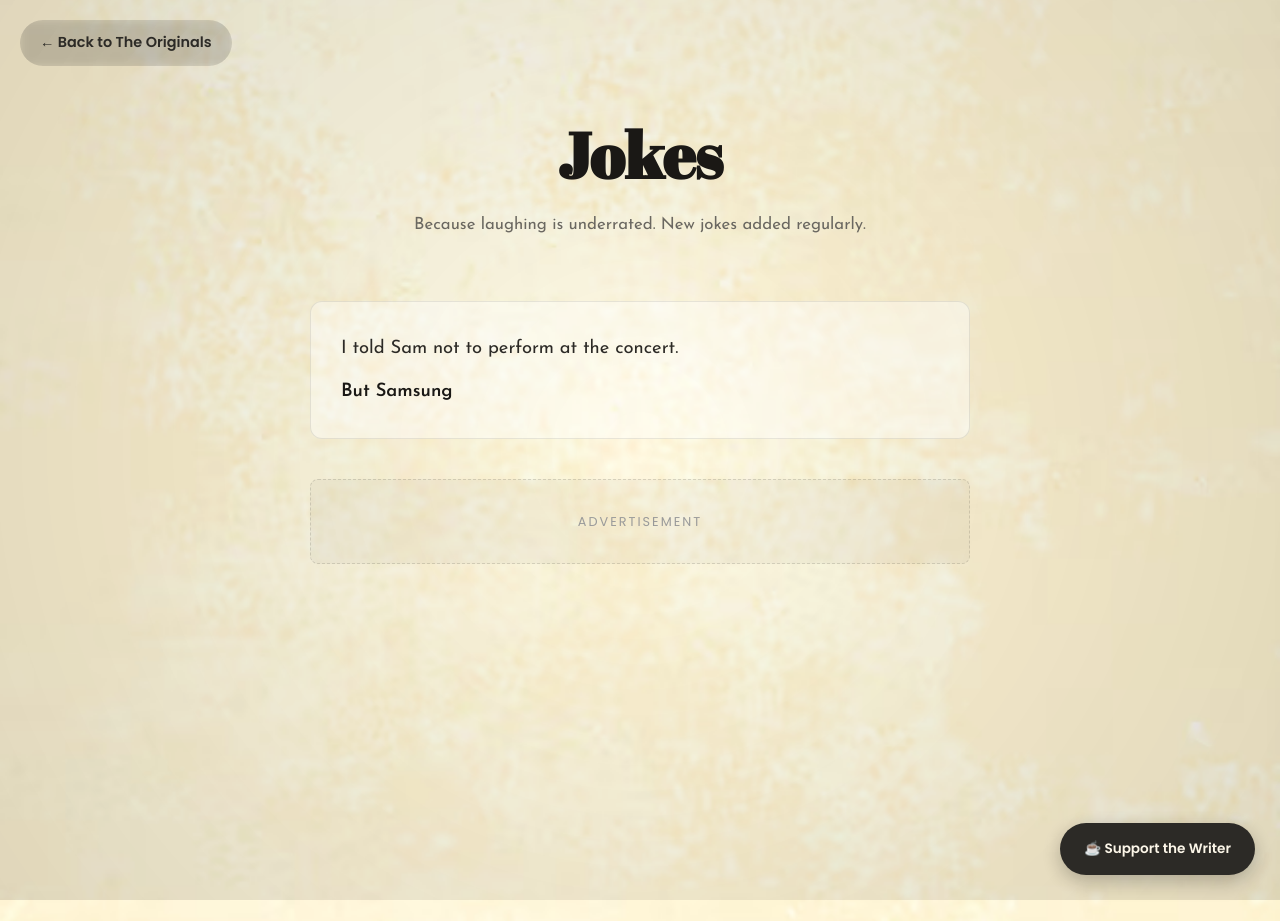
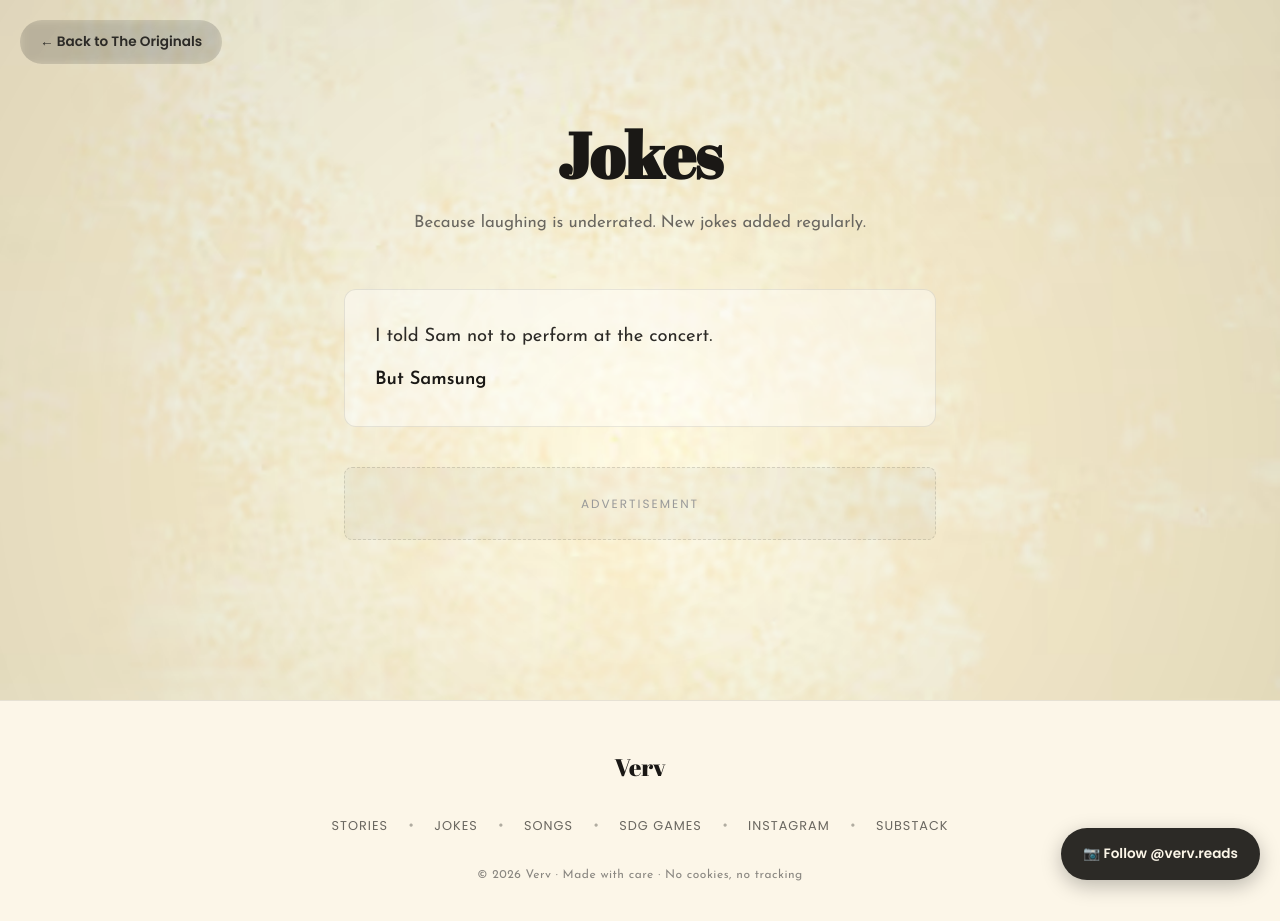
Before and after one commit to Rish-Man/Draft_Story_Site, a Jekyll site: the page built from jokes.html, in a window 1280 px wide. Built offline with Jekyll 4.4.1, drawn with Linux system fonts in a browser that asks for light colours.

Commit message:
Update jokes.html

```diff
--- a/jokes.html
+++ b/jokes.html
@@ -8,12 +8,16 @@
     <meta name="viewport" content="width=device-width, initial-scale=1.0">
     <title>Jokes | Verv</title>
 
+    <link rel="icon" type="image/png" href="verv-favicon.png">
+    <link rel="apple-touch-icon" href="verv-favicon.png">
+
     <link rel="preconnect" href="https://fonts.googleapis.com">
     <link rel="preconnect" href="https://fonts.gstatic.com" crossorigin>
     <link href="https://fonts.googleapis.com/css2?family=Abril+Fatface&family=Poppins:wght@300;400;600&family=Josefin+Sans:ital,wght@0,300;0,400;0,600;1,400&display=swap" rel="stylesheet">
 
     <style>
         * { margin: 0; padding: 0; box-sizing: border-box; }
+        html { overflow-x: hidden; }
 
         body {
             background-image: url('originals-bg.png.avif');
@@ -28,6 +32,7 @@
             overflow-x: hidden;
             animation: fadeInPage 0.8s ease forwards;
             opacity: 0;
+            -webkit-text-size-adjust: 100%;
         }
         @keyframes fadeInPage { from { opacity: 0; } to { opacity: 1; } }
 
@@ -43,64 +48,67 @@
             padding: 10px 20px;
             background: rgba(44, 42, 38, 0.1);
             color: #2c2a26; text-decoration: none; border-radius: 50px;
-            font-family: 'Poppins', sans-serif; font-size: 0.9rem; font-weight: 600;
-            backdrop-filter: blur(5px);
+            font-family: 'Poppins', sans-serif; font-size: 0.85rem; font-weight: 600;
+            backdrop-filter: blur(5px); -webkit-backdrop-filter: blur(5px);
             transition: background 0.3s ease, transform 0.3s ease;
             z-index: 100;
+            -webkit-tap-highlight-color: transparent;
         }
         .back-btn:hover { background: rgba(44, 42, 38, 0.2); transform: translateX(-3px); }
 
         .page-wrapper {
             max-width: 720px;
             margin: 0 auto;
-            padding: 120px 30px 100px 30px;
+            padding: clamp(100px, 15vw, 120px) 5vw 60px 5vw;
         }
 
         .page-heading {
             font-family: 'Abril Fatface', cursive;
-            font-size: clamp(2.5rem, 6vw, 4rem);
+            font-size: clamp(2.5rem, 10vw, 4rem);
             color: #1a1815; line-height: 1.1;
-            text-align: center; margin-bottom: 20px;
+            text-align: center; margin-bottom: 18px;
         }
 
         .page-subtitle {
             text-align: center; color: #6a6760;
-            margin-bottom: 60px; font-size: 1.05rem;
+            margin-bottom: 50px; font-size: clamp(0.95rem, 2.5vw, 1.05rem);
         }
 
         .joke {
             background: rgba(255, 255, 255, 0.4);
             border: 1px solid rgba(44, 42, 38, 0.1);
             border-radius: 12px;
-            padding: 30px;
-            margin-bottom: 20px;
+            padding: clamp(22px, 4vw, 30px);
+            margin-bottom: 18px;
             transition: transform 0.3s ease, background 0.3s ease;
         }
         .joke:hover { transform: translateY(-3px); background: rgba(255, 255, 255, 0.6); }
 
         .joke .setup {
-            font-size: 1.15rem; font-weight: 400;
+            font-size: clamp(1rem, 2.6vw, 1.15rem);
+            font-weight: 400;
             color: #2c2a26; margin-bottom: 10px;
         }
 
         .joke .punchline {
-            font-size: 1.15rem; font-weight: 600;
+            font-size: clamp(1rem, 2.6vw, 1.15rem);
+            font-weight: 600;
             color: #1a1815;
         }
 
         .ad-space {
-            margin: 40px 0; padding: 30px 20px; text-align: center;
+            margin: 40px 0; padding: 25px 20px; text-align: center;
             background: rgba(44, 42, 38, 0.04);
             border: 1px dashed rgba(44, 42, 38, 0.15);
             border-radius: 8px;
-            font-family: 'Poppins', sans-serif; font-size: 0.8rem; color: #999;
+            font-family: 'Poppins', sans-serif; font-size: 0.75rem; color: #999;
             text-transform: uppercase; letter-spacing: 2px;
         }
 
-        .support-btn {
-            position: fixed; bottom: 25px; right: 25px;
+        .follow-btn {
+            position: fixed; bottom: 20px; right: 20px;
             display: inline-flex; align-items: center; gap: 8px;
-            padding: 14px 24px;
+            padding: 14px 22px;
             background: #2c2a26; color: #fcf6e8;
             font-family: 'Poppins', sans-serif;
             font-size: 0.85rem; font-weight: 600; text-decoration: none;
@@ -108,12 +116,71 @@
             box-shadow: 0 6px 20px rgba(0,0,0,0.25);
             transition: transform 0.3s ease, box-shadow 0.3s ease;
             z-index: 999;
+            -webkit-tap-highlight-color: transparent;
         }
-        .support-btn:hover { transform: translateY(-3px); box-shadow: 0 10px 28px rgba(0,0,0,0.35); }
+        .follow-btn:hover { transform: translateY(-3px); box-shadow: 0 10px 28px rgba(0,0,0,0.35); }
+
+        footer {
+            background: #fcf6e8;
+            padding: 45px 5vw 35px 5vw;
+            text-align: center;
+            border-top: 1px solid rgba(44, 42, 38, 0.1);
+            margin-top: 60px;
+        }
+
+        .footer-inner {
+            max-width: 900px;
+            margin: 0 auto;
+        }
+
+        .footer-logo {
+            font-family: 'Abril Fatface', cursive;
+            font-size: 1.5rem;
+            color: #1a1815;
+            margin-bottom: 18px;
+            display: block;
+            text-decoration: none;
+        }
+
+        .footer-links {
+            display: flex;
+            justify-content: center;
+            align-items: center;
+            gap: 8px 20px;
+            flex-wrap: wrap;
+            margin-bottom: 22px;
+        }
+
+        .footer-links a {
+            color: #6a6760;
+            text-decoration: none;
+            font-family: 'Poppins', sans-serif;
+            font-size: 0.8rem;
+            font-weight: 500;
+            text-transform: uppercase;
+            letter-spacing: 1px;
+            transition: color 0.3s ease;
+            padding: 6px 0;
+            -webkit-tap-highlight-color: transparent;
+        }
+        .footer-links a:hover { color: #1a1815; }
+
+        .footer-links .divider-dot { color: #b0aca0; font-size: 0.8rem; }
+
+        .footer-copyright {
+            font-family: 'Josefin Sans', sans-serif;
+            font-size: 0.75rem;
+            color: #8a8781;
+            letter-spacing: 0.5px;
+        }
 
         @media (max-width: 768px) {
-            .page-wrapper { padding: 100px 20px 100px 20px; }
-            .support-btn { bottom: 15px; right: 15px; padding: 12px 18px; font-size: 0.75rem; }
+            .back-btn { top: 15px; left: 15px; padding: 8px 16px; font-size: 0.8rem; }
+            .follow-btn { bottom: 15px; right: 15px; padding: 12px 18px; font-size: 0.75rem; }
+            footer { padding: 40px 5vw 30px 5vw; }
+            .footer-links { flex-direction: column; gap: 4px; }
+            .footer-links .divider-dot { display: none; }
+            .footer-links a { padding: 8px 0; }
         }
     </style>
 </head>
@@ -143,8 +210,30 @@
         <div class="ad-space">Advertisement</div>
     </div>
 
-    <a href="https://buymeacoffee.com/vervreads" target="_blank" class="support-btn">
-        ☕ Support the Writer
+    <footer>
+        <div class="footer-inner">
+            <a href="index.html" class="footer-logo">Verv</a>
+
+            <div class="footer-links">
+                <a href="originals.html">Stories</a>
+                <span class="divider-dot">•</span>
+                <a href="jokes.html">Jokes</a>
+                <span class="divider-dot">•</span>
+                <a href="songs.html">Songs</a>
+                <span class="divider-dot">•</span>
+                <a href="https://rish-man.github.io/SDG-Theme-based-Games/" target="_blank">SDG Games</a>
+                <span class="divider-dot">•</span>
+                <a href="https://instagram.com/verv.reads" target="_blank">Instagram</a>
+                <span class="divider-dot">•</span>
+                <a href="https://vervreads.substack.com" target="_blank">Substack</a>
+            </div>
+
+            <p class="footer-copyright">© 2026 Verv · Made with care · No cookies, no tracking</p>
+        </div>
+    </footer>
+
+    <a href="https://instagram.com/verv.reads" target="_blank" class="follow-btn">
+        📷 Follow @verv.reads
     </a>
 
 </body>
```
